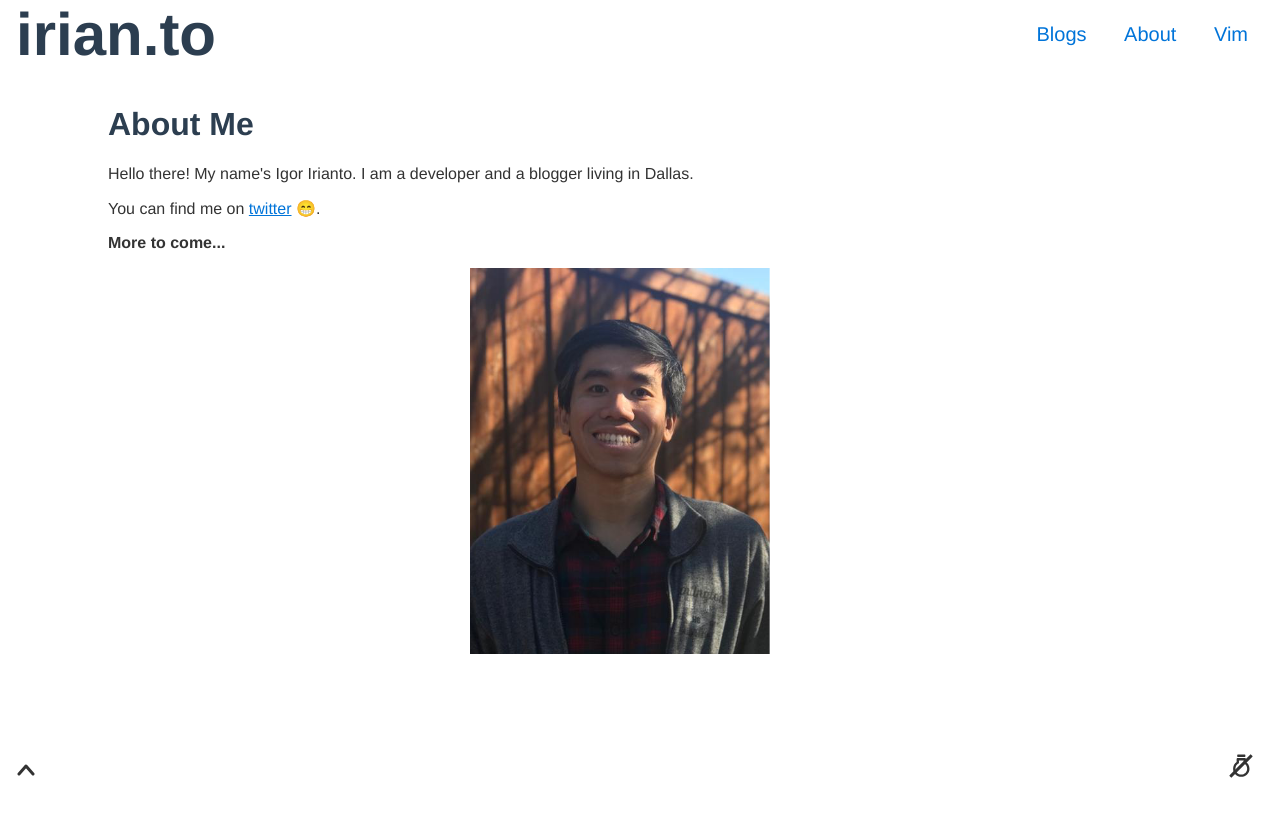
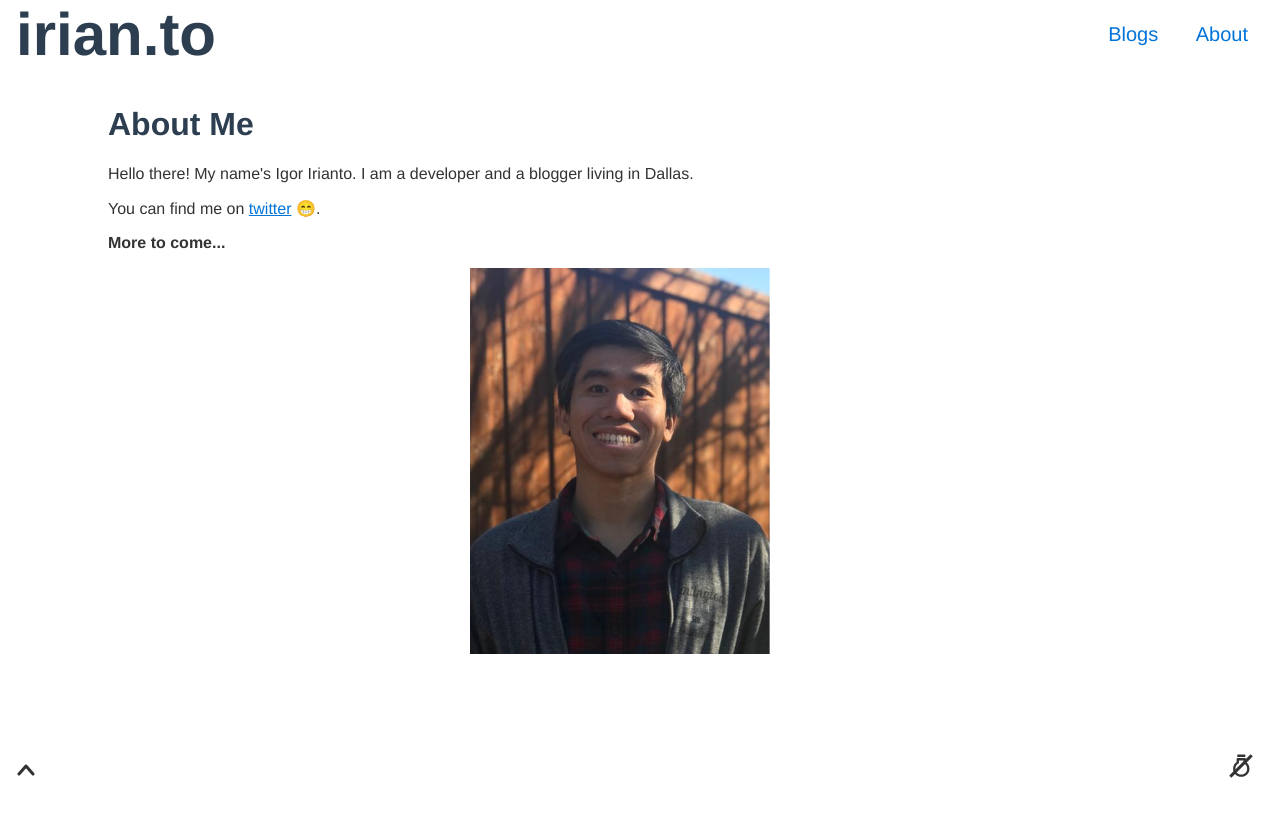
Before and after one commit to iggredible/vueBlog, a Vue app: page /about in a window 1280 px wide. Shown: the top 816 px of the page. Built offline with nearby package versions, Linux system fonts and the light colour scheme.

Commit message:
hide vim

```diff
--- a/src/components/nav/Nav.vue
+++ b/src/components/nav/Nav.vue
@@ -15,9 +15,9 @@
         About
       </router-link>
 
-      <router-link class="nav__links-item" to="/vim">
-        Vim
-      </router-link>
+      <!-- <router&#45;link class="nav__links&#45;item" to="/vim"> -->
+      <!--   Vim -->
+      <!-- </router&#45;link> -->
     </div>
   </div>
 </template>
```
